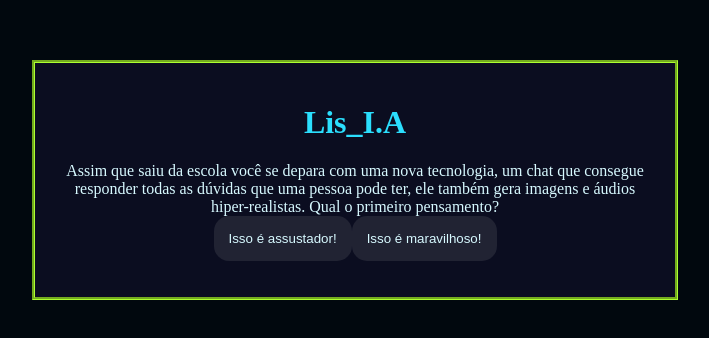
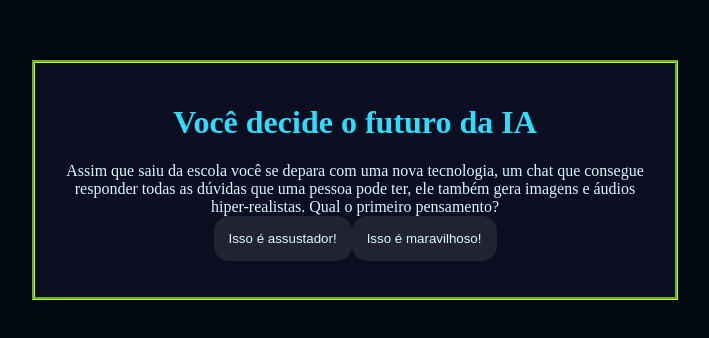
Before and after one commit to Vinizaun/Zeta-I.A, a plain HTML site: page index.html in a window 1280 px wide. Shown: the part 228-566 px from the top of the page, without its empty margins (285-994 px from the left). Drawn offline with Linux system fonts and the light colour scheme.

Commit message:
Update index.html

```diff
--- a/index.html
+++ b/index.html
@@ -8,7 +8,7 @@
 </head>
 <body>
     <div class="caixa-principal">
-        <h1>Lis_I.A</h1>
+        <h1>Você decide o futuro da IA</h1>
         <div class="caixa-perguntas"></div>
         <div class="caixa-alternativas"></div>
         <div class="caixa-resultado">
```
